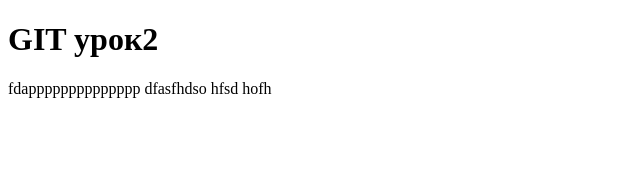
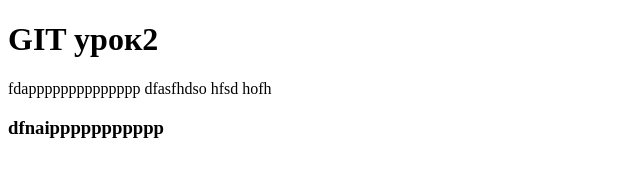
Before and after one commit to KYelzhan/tutorial, a plain HTML site: page ind.html in a window 1280 px wide. Shown: the whole page, without its empty margins (0-640 px from the left). Drawn offline with Linux system fonts and the light colour scheme.

Commit message:
four commit

```diff
--- a/ind.html
+++ b/ind.html
@@ -6,5 +6,6 @@
 <body>
 	<h1>GIT урок2</h1>
 	<P>fdapppppppppppppp dfasfhdso hfsd hofh</P>
+	<h3>dfnaippppppppppp</h3>
 </body>
 </html>
```
